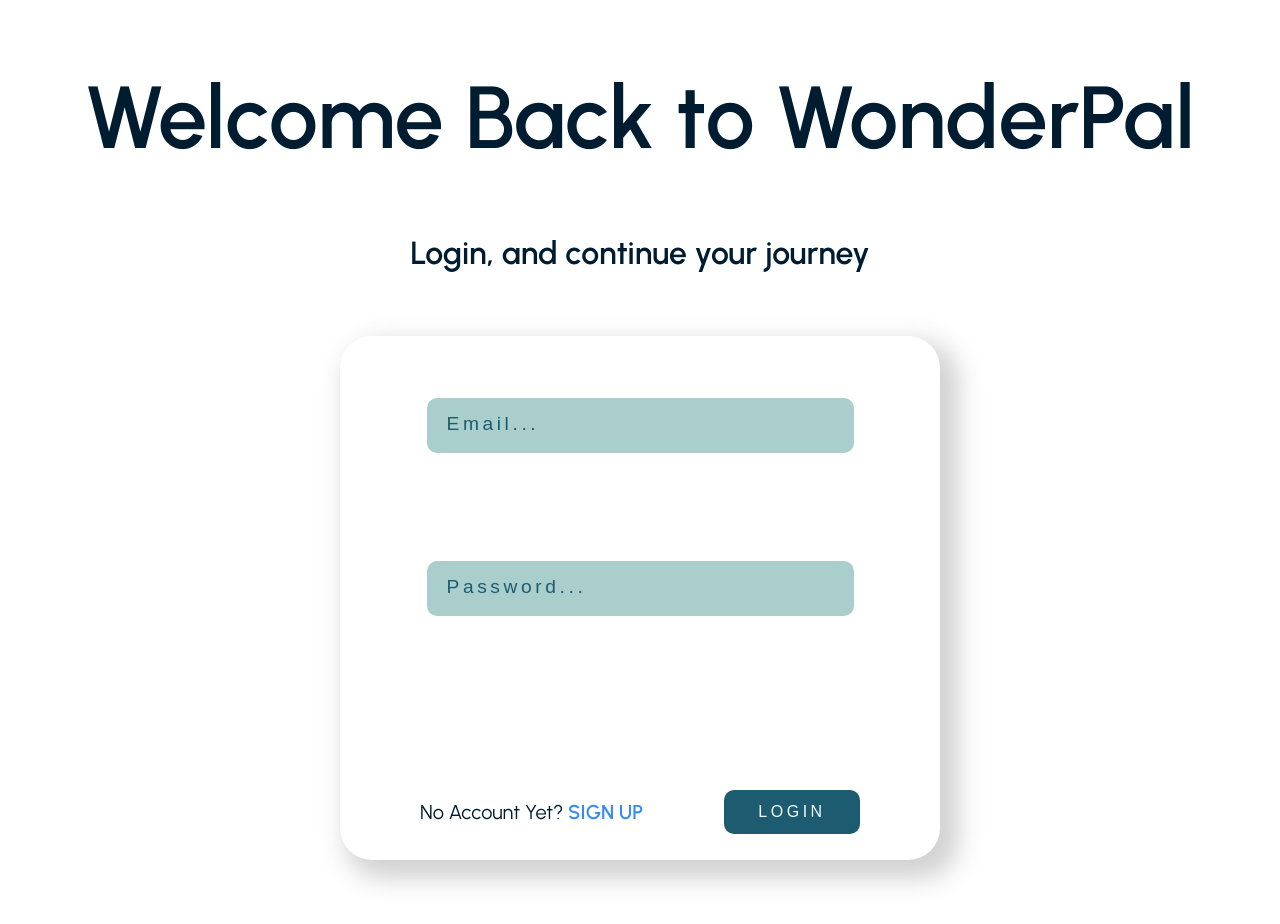
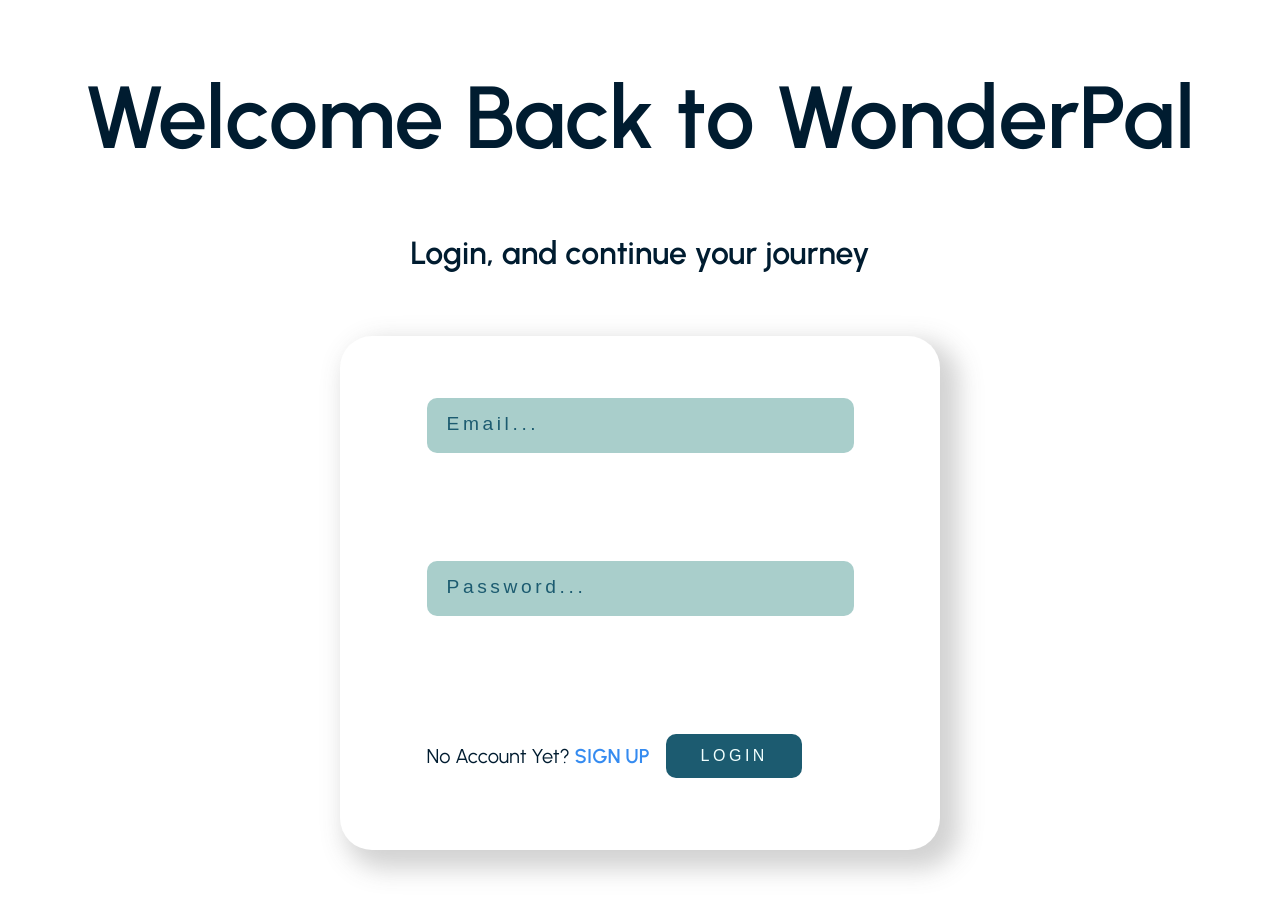
Before and after one commit to Bardia30/WanderPal-FrontEnd, a React (Create React App) app: page / in a window 1280 px wide. Built offline with nearby package versions, Linux system fonts and the light colour scheme.

Commit message:
added login page logic

```diff
--- a/src/App.jsx
+++ b/src/App.jsx
@@ -32,16 +32,31 @@ function App() {
     }
   }
 
-  const [isLoggedIn, setIsLoggedIn] = useState(false);
+  // const [isLoggedIn, setIsLoggedIn] = useState(false);
+
+
+  // const login = useCallback(() => {
+  //   setIsLoggedIn(true);
+  // }, [])
+
+  // const logout = useCallback(() => {
+  //   setIsLoggedIn(false);
+  // })
+  const initialLoginState = !!sessionStorage.getItem('isLoggedIn');
+
+  const [isLoggedIn, setIsLoggedIn] = useState(initialLoginState);
 
 
   const login = useCallback(() => {
     setIsLoggedIn(true);
-  }, [])
+    sessionStorage.setItem('isLoggedIn', 'true');
+  }, []);
+
 
   const logout = useCallback(() => {
     setIsLoggedIn(false);
-  })
+    sessionStorage.removeItem('isLoggedIn');
+  }, [])
 
 
 
@@ -69,9 +84,9 @@ function App() {
               </>
             ): (
               <>
-              <Route path="/login" element={<LoginPage setIsSidebar={setIsSidebar} />} />
-              <Route path="/signup" element={<SignUpPage setIsSidebar={setIsSidebar}/>} />
-              <Route path="/" element={<LoginPage setIsSidebar={setIsSidebar} />} />
+              <Route path="/login" element={<LoginPage setIsSidebar={setIsSidebar} login={login}/>} />
+              <Route path="/signup" element={<SignUpPage setIsSidebar={setIsSidebar} login={login}/>} />
+              <Route path="/" element={<LoginPage setIsSidebar={setIsSidebar} login={login}/>} />
               </>
             )}
             </Routes>
--- a/src/components/Sidebar/Sidebar.jsx
+++ b/src/components/Sidebar/Sidebar.jsx
@@ -5,6 +5,7 @@ import favoritesLogo from '../../assets/favorites_svgrepo.com.png';
 import scheduleLogo from '../../assets/schedule_svgrepo.com.png';
 import './Sidebar.scss';
 import ThemeContext from '../context/theme-context';
+import { useLocation } from 'react-router-dom';
 
 
 const Sidebar = () => {
@@ -12,13 +13,26 @@ const Sidebar = () => {
 
   const [sidebarClass, setSidebarClass] = useState("sidebar");
 
+  const location = useLocation();
 
   useEffect(() => {
     setSidebarClass("sidebar-dark");
   }, [theme])
 
+
+  const [heightStyle, setHeightStyle] = useState(null);
+
+  useEffect(()=> {
+    if (location.pathname.includes('destinations') || location.pathname.includes('schedules')) {
+      setHeightStyle('height');
+    } else {
+      setHeightStyle(null);
+    }
+  }, [location])
+
+
   return (
-    <header className={`header header--${theme}`}>
+    <header className={`header header--${theme} header--${heightStyle}`}>
       <nav className={`${sidebarClass}`}>
         <img className={`${sidebarClass}__user-pic`} src={userPic} alt="user" />
         <section className={`${sidebarClass}__menu-item`}>
--- a/src/components/Sidebar/Sidebar.scss
+++ b/src/components/Sidebar/Sidebar.scss
@@ -8,13 +8,16 @@
     flex-direction: column;
     align-items: center;
     justify-content: space-between;
-    height:100vh;
+    // height:100vh;
     &--dark{
         background:$primary-text;
         border-right: 1px solid $primary-background;
     }
     &--light {
         background:$secondary-text;
+    }
+    &--height{
+        height:100vh;
     }
 }
 
--- a/src/pages/LoginPage.jsx
+++ b/src/pages/LoginPage.jsx
@@ -2,11 +2,14 @@ import InputField from '../components/InputField/InputField';
 import Button from '../components/Button/Button';
 import './LoginPage.scss';
 import { useContext, useEffect } from 'react';
-import { Link } from 'react-router-dom';
+import { Link, useNavigate } from 'react-router-dom';
 import { AuthContext } from '../components/authContext/authContext';
+import axios from 'axios';
 
 
-const LoginPage = ({ setIsSidebar }) => {
+
+const LoginPage = ({ setIsSidebar, login }) => {
+  const navigate = useNavigate();
 
   const auth = useContext(AuthContext);
 
@@ -15,9 +18,43 @@ const LoginPage = ({ setIsSidebar }) => {
   },[])
 
 
+
+
+
   const handleAuth = (e) => {
     e.preventDefault();
-    auth.login();
+
+    const password = e.target.userPassword.value;
+    const email = e.target.userEmail.value;
+
+
+    if (!password || !email ) {
+      return alert("all fields must be completed");
+    }
+
+
+    const userLoginObj = {
+      email: email,
+      password: password
+    }
+
+
+
+    axios.post('http://localhost:8080/user/login', userLoginObj)
+      .then(res => {
+        auth.login(res.data.userId);
+        const userId = res.data.userId;
+        login();
+        setIsSidebar(true);
+        navigate(`/${userId}/destinations`);
+      })
+      .catch(err => {
+        console.log(err);
+        console.log(err.response.data);
+    });
+
+
+
   }
 
   return (
@@ -25,26 +62,29 @@ const LoginPage = ({ setIsSidebar }) => {
       <h1 className='auth__title'>Welcome Back to WonderPal</h1>
       <p className='auth__instructions'>Login, and continue your journey</p>
       <div className='auth__form-section'>
-        <form className='auth__form' action="submit">
+        <form onSubmit={handleAuth} className='auth__form' action="submit">
           <InputField
             type="email"
             inputClass="auth__input"
             placeholder="Email..."
+            name="userEmail"
           />
           <InputField
             type="password"
             inputClass="auth__input"
             placeholder="Password..."
+            name="userPassword"
           />
-        </form>
-        <div className='auth__buttons'>
+          <div className='auth__buttons'>
           <p className='auth__signup'>No Account Yet? <Link className='auth__link' to='/signup'>Sign Up</Link></p>
           <Button
             text="LOGIN"
             buttonClass="auth__cta"
-            onClick={handleAuth}
+            type="submit"
           />
         </div>
+        </form>
+
       </div>
     </section>
   )
--- a/src/pages/LoginPage.scss
+++ b/src/pages/LoginPage.scss
@@ -27,7 +27,7 @@
         box-shadow: $shadow;
         padding:3.875rem 3.125rem;
         width: 31.25rem;
-        height: 25rem;
+        // height: 25rem;
         justify-content: space-between;
         &--signup {
             width:56.25rem;
@@ -111,9 +111,9 @@
         font-weight:400;
 
     }
-    &__buttons{
-        margin-top: 8rem;
-    }
+    // &__buttons{
+    //     margin-top: 8rem;
+    // }
     &__password-match {
         color:red;
     }
--- a/src/pages/SignUpPage.jsx
+++ b/src/pages/SignUpPage.jsx
@@ -2,11 +2,13 @@ import InputField from '../components/InputField/InputField';
 import Button from '../components/Button/Button';
 import './LoginPage.scss';
 import { useContext, useEffect, useState, useRef } from 'react';
-import { Link } from 'react-router-dom';
+import { Link, useNavigate } from 'react-router-dom';
 import { AuthContext } from '../components/authContext/authContext';
 import axios from 'axios';
 
-const SignUpPage = ({ setIsSidebar }) => {
+const SignUpPage = ({ setIsSidebar, login }) => {
+
+  const navigate = useNavigate();
 
   const filePickerRef = useRef();
 
@@ -93,10 +95,17 @@ const SignUpPage = ({ setIsSidebar }) => {
       return alert("Passwords do not match")
     }
 
+
+
+
     axios.post('http://localhost:8080/user/signup', formData)
       .then(res => {
         console.log(res)
         auth.login(res.data.id);
+        const userId = res.data.userId;
+        login();
+        setIsSidebar(true);
+        navigate(`/${userId}/destinations`);
       })
       .catch(err => {
         console.log(err);
```
